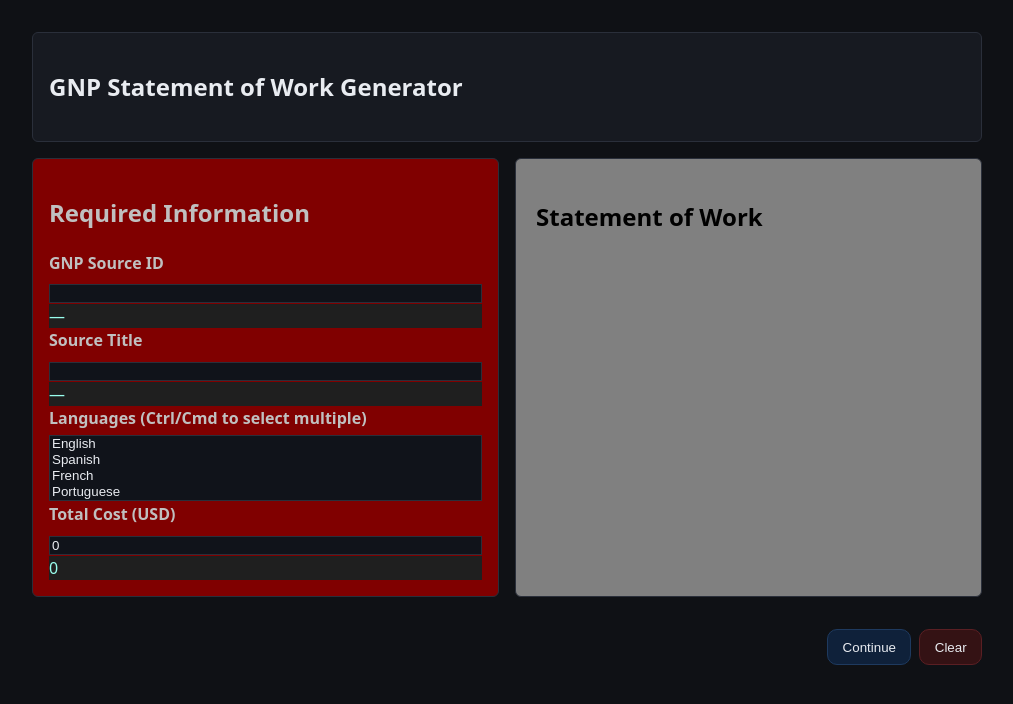
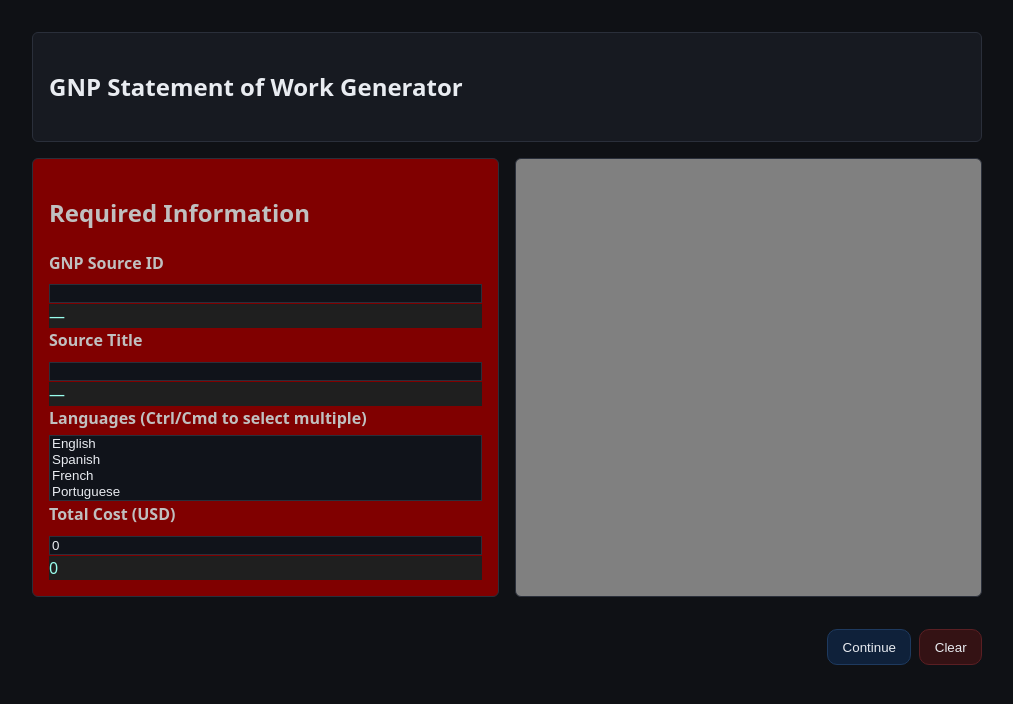
Before and after one commit to stargelnaz/gmc.sow, a React (Vite) app: page / in a window 1280 px wide. Shown: the top 704 px of the page, without its empty margins (133-1146 px from the left). Built offline with nearby package versions, Linux system fonts and the light colour scheme.

Commit message:
conditional display for right-panel

```diff
--- a/src/pages/MainPage.jsx
+++ b/src/pages/MainPage.jsx
@@ -17,6 +17,17 @@ export default function MainPage() {
 
   const page1Fields = fieldsForPage(1);
 
+  // "Complete" = all page-1 validators pass (or sensible fallback checks)
+  const isPage1Complete = page1Fields.every((f) => {
+    const v = values[f.id];
+    if (typeof f.validate === 'function') {
+      return f.validate(v) === null;
+    }
+    if (f.type === 'string[]') return Array.isArray(v) && v.length > 0;
+    if (f.type === 'number') return Number.isFinite(v) && v > 0;
+    return v != null && String(v).trim() !== '';
+  });
+
   const handleContinue = () => {
     const errs = {};
     for (const f of page1Fields) {
@@ -27,7 +38,6 @@ export default function MainPage() {
     }
     if (Object.keys(errs).length) {
       setErrors(errs);
-      // optional: scroll to first error field
       const firstId = Object.keys(errs)[0];
       const el = document.getElementById(`fld-${firstId}`);
       if (el) el.scrollIntoView({ behavior: 'smooth', block: 'center' });
@@ -43,7 +53,7 @@ export default function MainPage() {
         <h2>GNP Statement of Work Generator</h2>
       </div>
 
-      {/* LEFT: Page 1 form (stacked, no 3-col grid) */}
+      {/* LEFT: Page 1 form (stacked) */}
       <div className='panel left'>
         <h2>Required Information</h2>
 
@@ -59,9 +69,14 @@ export default function MainPage() {
         ))}
       </div>
 
-      {/* RIGHT: placeholder */}
+      {/* RIGHT: stays gray and empty until complete */}
       <div className='page right'>
-        <h2>Statement of Work</h2>
+        {isPage1Complete ? (
+          <>
+            <h2>Statement of Work</h2>
+            {/* TODO: SOW preview content goes here */}
+          </>
+        ) : null}
       </div>
 
       {/* Buttons */}
```
